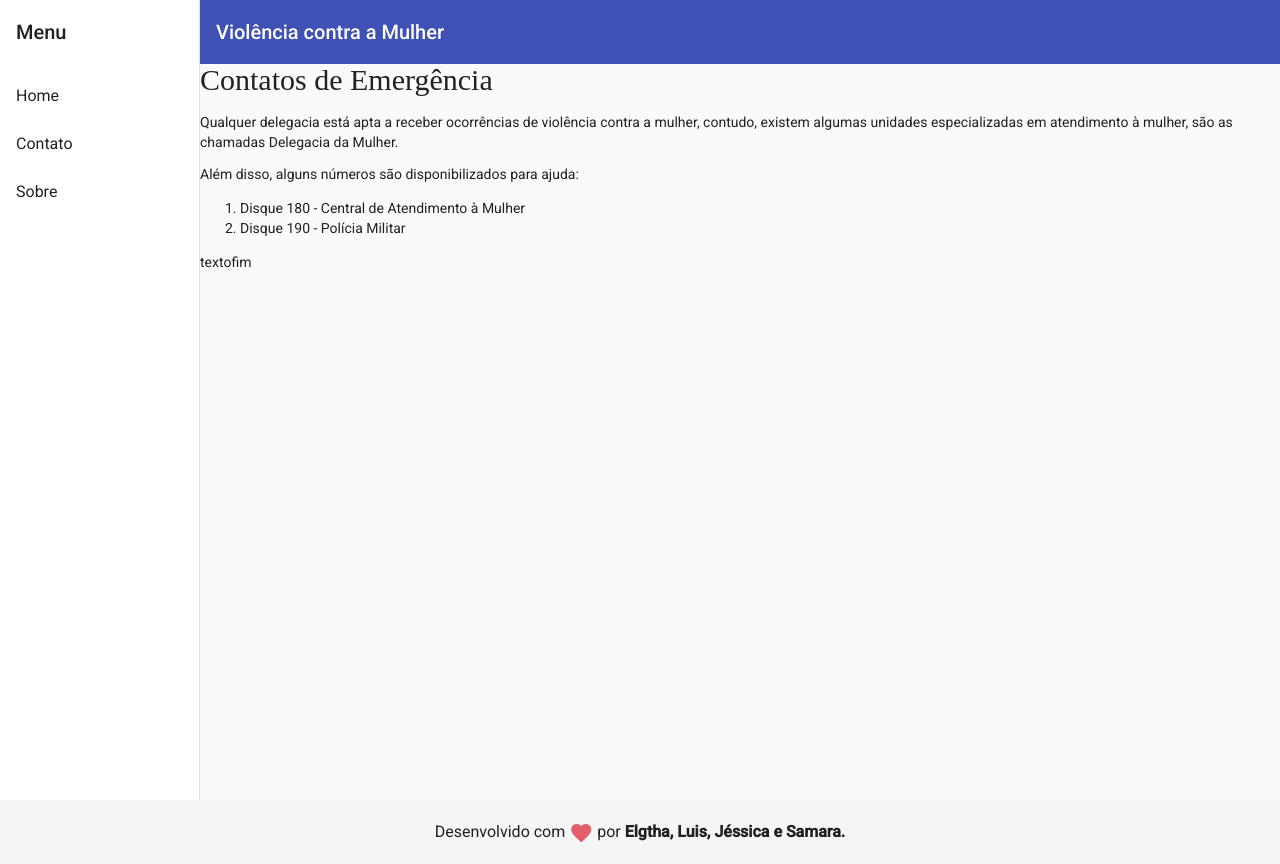
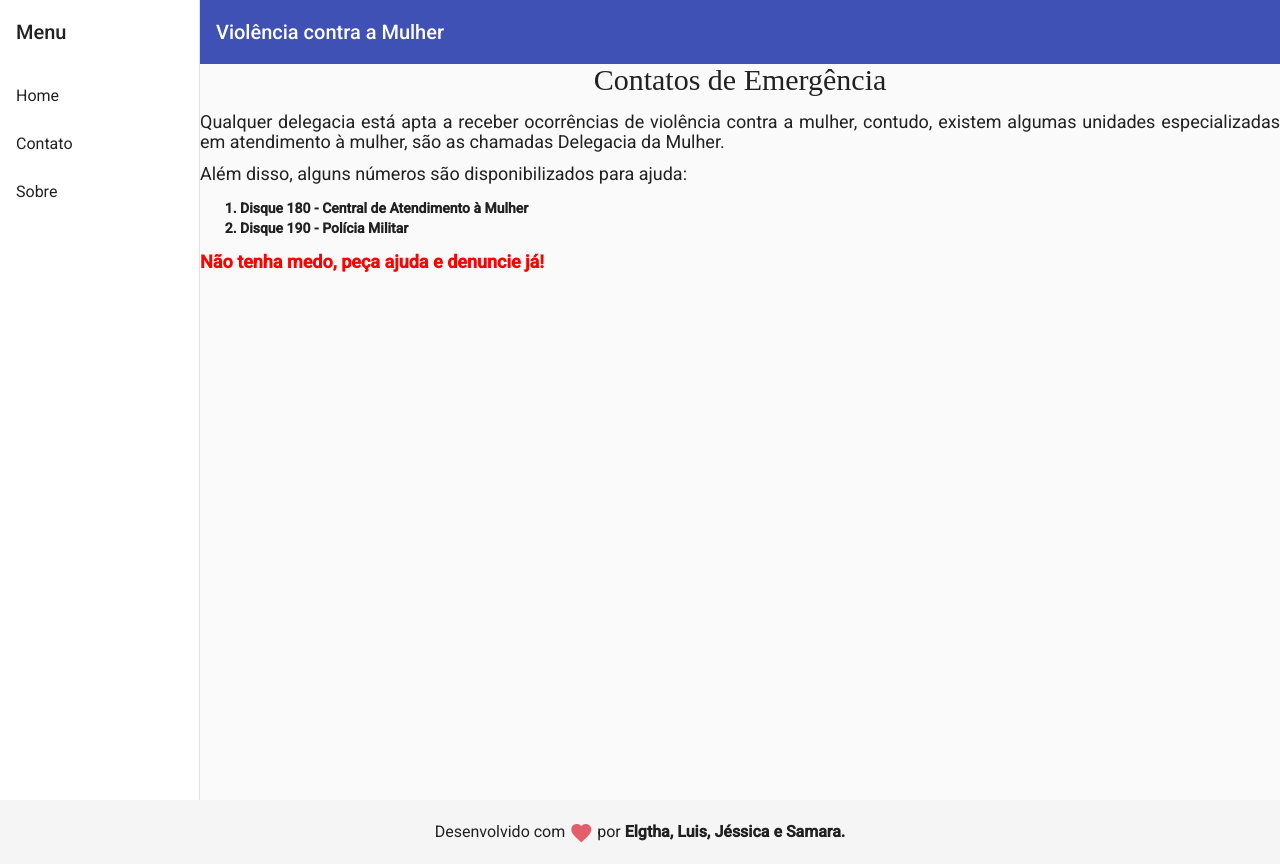
Before and after one commit to rick9141/Hackaton-Iteris-Time13, an Angular app in the folder HackatonIteris/: page /Contato in a window 1280 px wide. Built offline with nearby package versions, Linux system fonts and the light colour scheme.

Commit message:
alterando css e uma parte do html

```diff
--- a/HackatonIteris/src/app/components/template/contatos-emergencia/contatos-emergencia.component.css
+++ b/HackatonIteris/src/app/components/template/contatos-emergencia/contatos-emergencia.component.css
@@ -3,4 +3,19 @@
   font-size: 30px;
   display: flex;
   flex-direction: row;
+  justify-content: center;
 }
+
+p {
+  text-align: justify;
+  font-size: 18px;
+}
+
+ol {
+  font-weight: bold;
+}
+
+#fim {
+  font-weight: bold;
+  color: red;
+}
--- a/HackatonIteris/src/app/components/template/contatos-emergencia/contatos-emergencia.component.html
+++ b/HackatonIteris/src/app/components/template/contatos-emergencia/contatos-emergencia.component.html
@@ -1,10 +1,8 @@
 <h1 id = "titulo">{{title}}</h1>
-<div class="conteudo">
 <p>{{texto1}}</p>
 <p>{{texto2}}</p>
 <ol>
   <li>{{numero1}}</li>
   <li>{{numero2}}</li>
 </ol>
-<p>textofim</p>
-</div>
+<p id="fim">{{textofim}}</p>
```
Lines whose indentation alone changed are shown as unchanged.
